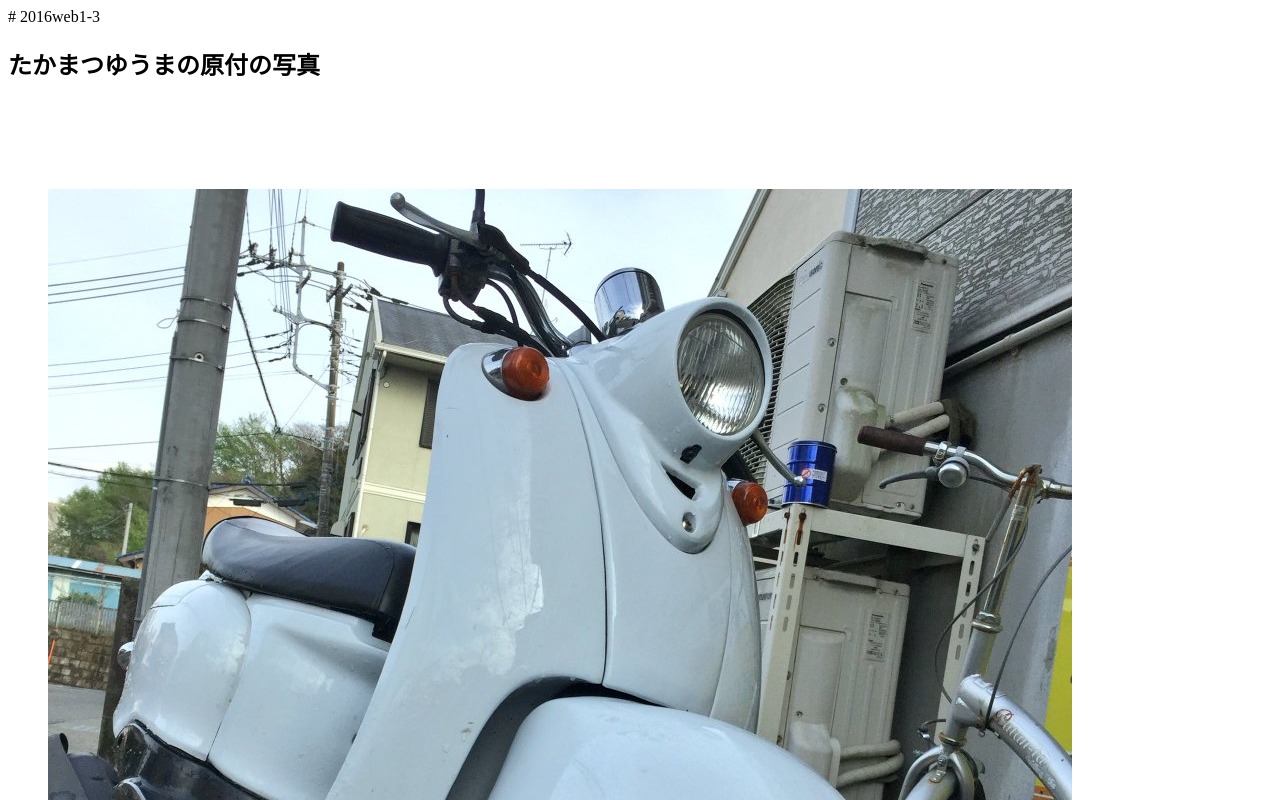
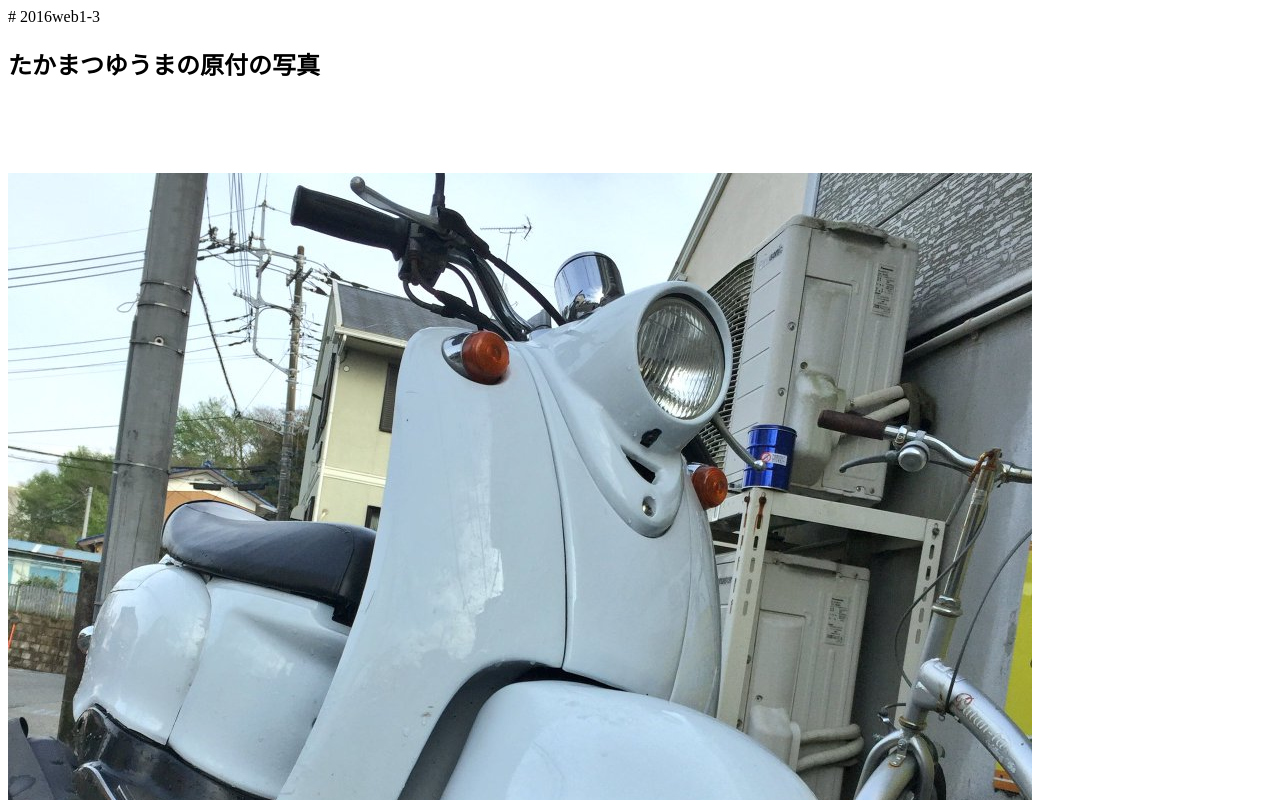
Before and after one commit to yumapiero/2016web1-3, a plain HTML site: page index.html in a window 1280 px wide. Shown: the top 800 px of the page. Drawn offline with Linux system fonts and the light colour scheme.

Commit message:
Update index.html

```diff
--- a/index.html
+++ b/index.html
@@ -10,9 +10,9 @@
 
 		<h2>たかまつゆうまの原付の写真</h2><br><br><br><br>
 
-		<ol>
-		<li><img src="takamatsuvino.jpg">
-		</ol><br><br>
+
+		<img src="takamatsuvino.jpg">
+		<br><br>
 
 		<h3>YAMAHA/vino</h>
 		<br><br>
```
